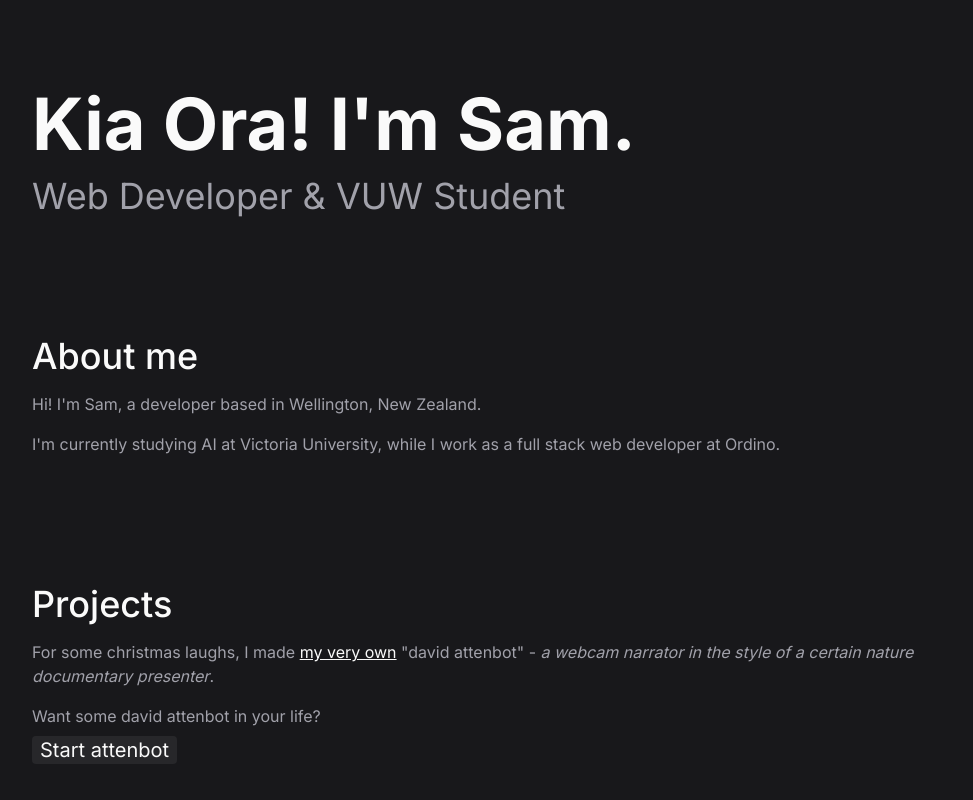
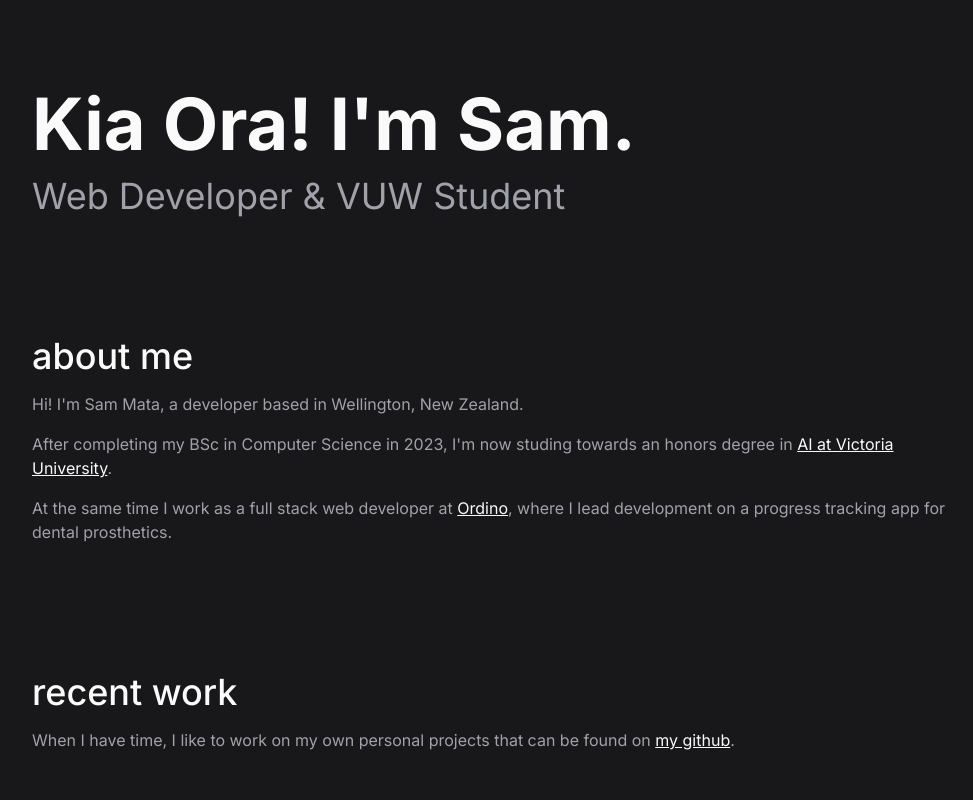
Before and after one commit to sam-mata/website, a SvelteKit app: page / in a window 1280 px wide. Shown: the top 800 px of the page, without its empty margins (140-1113 px from the left). Built offline with nearby package versions, Linux system fonts and the light colour scheme.

Commit message:
Fixed site for initial stable release
-  Implemented class sorting for Tailwind properties
- Continued development on #3 & #6
- Implemented safe handling of OpenAI & ElevenLabs API keys for atten-bot project demo

```diff
--- a/package.json
+++ b/package.json
@@ -33,5 +33,9 @@
 		"typescript": "^5.0.0",
 		"vite": "^5.0.3"
 	},
-	"type": "module"
+	"type": "module",
+	"dependencies": {
+		"elevenlabs": "^0.0.4",
+		"openai": "^4.24.1"
+	}
 }
--- a/src/global.css
+++ b/src/global.css
@@ -10,7 +10,7 @@
     }
 
     h1 {
-        @apply text-7xl font-bold text-zinc-50 py-4;
+        @apply py-4 font-bold text-7xl text-zinc-50;
     }
 
     h2 {
@@ -22,7 +22,7 @@
     }
 
     a {
-        @apply text-zinc-50 underline;
+        @apply underline text-zinc-50;
     }
 
     p {
@@ -36,6 +36,6 @@
 
 @layer components {
     .section-title {
-        @apply text-4xl font-medium text-zinc-50 py-2;
+        @apply py-2 text-4xl font-medium text-zinc-50;
     }
 }
--- /dev/null
+++ b/src/lib/AttenBot.svelte
@@ -0,0 +1,73 @@
+<script>
+	// Imports
+	import { onMount } from "svelte";
+	import { OpenAI } from "openai";
+
+	// Environment Variables
+	import.meta.env.OPENAI_API_KEY;
+	import.meta.env.ELEVENLABS_API_KEY;
+	import.meta.env.ELEVENLABS_VOICE;
+	const openaiApiKey = import.meta.env.OPENAI_API_KEY;
+	const elevenLabsApiKey = import.meta.env.ELEVENLABS_API_KEY;
+	const elevenLabsVoice = import.meta.env.ELEVENLABS_VOICE;
+
+	// Get Photo From Webcam
+	let videoStream, photo, summary, script, audio;
+
+	onMount(async () => {
+		try {
+			videoStream = await navigator.mediaDevices.getUserMedia({ video: true });
+			const videoElement = document.querySelector("#webcam");
+			videoElement.srcObject = videoStream;
+		} catch (error) {
+			console.error("Error accessing the webcam", error);
+		}
+	});
+
+	function takePhoto() {
+		const videoElement = document.querySelector("#webcam");
+		const canvas = document.createElement("canvas");
+		canvas.width = videoElement.videoWidth;
+		canvas.height = videoElement.videoHeight;
+		canvas.getContext("2d").drawImage(videoElement, 0, 0, canvas.width, canvas.height);
+		photo = canvas.toDataURL("image/png");
+		summarise();
+	}
+
+	// Get Summary From Photo
+
+	// Get Script From Summary
+
+	// Get Audio From Script
+</script>
+
+<div class="pt-6">
+	<p>
+		Most recently, I made <a href="https://twitter.com/charliebholtz/status/1724815159590293764"
+			>my very own</a
+		>
+		<i>"david attenbot"</i> - a webcam narrator in the style of a certain nature documentary presenter.
+	</p>
+
+	<div class="flex">
+		<div class="w-2/5">
+			<video id="webcam" class="w-full aspect-square bg-zinc-800" autoplay
+				><track kind="captions" label="No captions available" default /></video
+			>
+			<button
+				class="px-2 mt-8 text-lg rounded bg-zinc-800 text-zinc-50 hover:scale-105"
+				on:click={takePhoto}
+			>
+				Take Photo
+			</button>
+			{#if photo}
+				<img src={photo} alt="AttenBot View" class="w-full mt-4 aspect-square" />
+			{/if}
+		</div>
+		<div class="flex flex-col items-center w-3/5">
+			<p>{summary}</p>
+			<p>{script}</p>
+			<p>{audio}</p>
+		</div>
+	</div>
+</div>
--- a/src/lib/Footer.svelte
+++ b/src/lib/Footer.svelte
@@ -1,4 +1,4 @@
-<footer class="m-6 flex justify-center items-stretch">
+<footer class="flex items-stretch justify-center m-6">
 	<a href="https://github.com/sam-mata" class="px-5 hover:scale-110">
 		<svg width="24" height="24" fill="none" stroke="currentColor" stroke-width="2">
 			<path
--- a/src/lib/Header.svelte
+++ /dev/null
@@ -1,7 +0,0 @@
-<header class="m-6 flex justify-end">
-	<button>
-		<svg width="24" height="24" fill="none" stroke="currentColor" stroke-width="2">
-			<path d="M21 13A9 9 0 1 1 11 3a7 7 0 0 0 10 10z" />
-		</svg>
-	</button>
-</header>
--- a/src/routes/+page.svelte
+++ b/src/routes/+page.svelte
@@ -1,7 +1,7 @@
 <script>
 	import "../global.css";
-	import "$lib/Header.svelte";
 	import Footer from "$lib/Footer.svelte";
+	import AttenBot from "$lib/AttenBot.svelte";
 </script>
 
 <body class="flex flex-col items-center justify-center m-4">
@@ -11,31 +11,30 @@
 	</section>
 
 	<section>
-		<h3 class="section-title">About me</h3>
-		<p>Hi! I'm Sam, a developer based in Wellington, New Zealand.</p>
+		<h3 class="section-title">about me</h3>
+		<p>Hi! I'm Sam Mata, a developer based in Wellington, New Zealand.</p>
 		<p>
-			I'm currently studying AI at Victoria University, while I work as a full stack web
-			developer at Ordino.
+			After completing my BSc in Computer Science in 2023, I'm now studing towards an honors
+			degree in <a href="https://www.wgtn.ac.nz/cdsai"> AI at Victoria University</a>.
+		</p>
+		<p>
+			At the same time I work as a full stack web developer at
+			<a href="https://github.com/OrdinoNZ">Ordino</a>, where I lead development on a progress
+			tracking app for dental prosthetics.
 		</p>
 	</section>
 
 	<section>
-		<h3 class="section-title">Projects</h3>
+		<h3 class="section-title">recent work</h3>
 		<p>
-			For some christmas laughs, I made <a
-				href="https://twitter.com/charliebholtz/status/1724815159590293764">my very own</a
-			>
-			"david attenbot" -
-			<i>a webcam narrator in the style of a certain nature documentary presenter</i>.
+			When I have time, I like to work on my own personal projects that can be found on
+			<a href="https://github.com/sam-mata">my github</a>.
 		</p>
-		<p>Want some david attenbot in your life?</p>
-		<button class="rounded bg-zinc-800 px-2 text-zinc-50 hover:scale-105 text-xl">
-			Start attenbot
-		</button>
+		<!-- <AttenBot /> -->
 	</section>
 
 	<section class="">
-		<h3 class="section-title">Contact</h3>
+		<h3 class="section-title">get in touch</h3>
 		<p>If you have a project or opportunity you'd like to discuss, please get in touch.</p>
 		<p>
 			Email : <a type="email" href="mailto:sammatanz@gmail.com">sammatanz@gmail.com</a><br />
```
Also changed, not shown: 2 other files (tests, documents, lock files or other folders).
